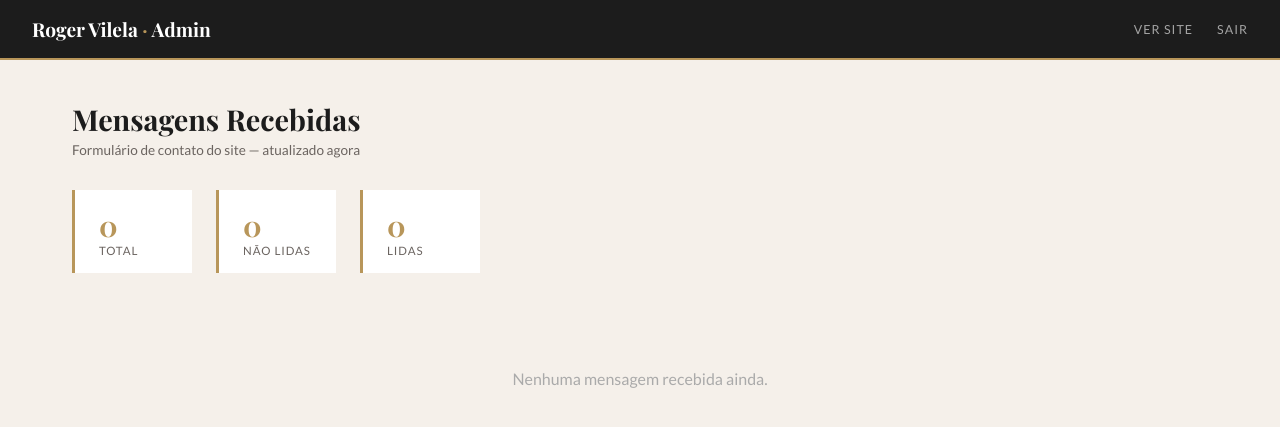
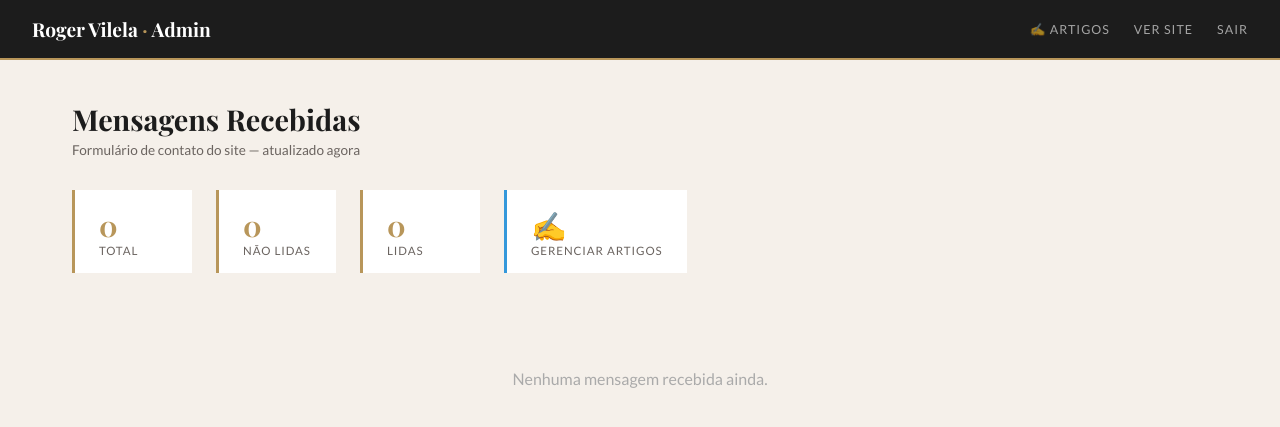
Before and after one commit to rogerluizassuncaovilela-arch/ROGER-VILELA-ADVOCACIA, a Flask app: page /admin in a window 1280 px wide. Shown: the top 427 px of the page. Run offline with Flask 3, Linux system fonts and the light colour scheme; the visitor is signed in with stand-in values (Sample User, id 1); data that the repository does not hold is empty; some libraries are stand-ins or nearby versions.

Commit message:
botao artigos no painel admin

```diff
--- a/templates/admin.html
+++ b/templates/admin.html
@@ -133,6 +133,7 @@
 <header>
   <div class="logo">Roger Vilela <span>·</span> Admin</div>
   <div class="header-right">
+    <a href="/admin/artigos">✍ Artigos</a>
     <a href="/" target="_blank">Ver Site</a>
     <a href="/admin/logout">Sair</a>
   </div>
@@ -148,6 +149,10 @@
     <div class="stat"><div class="stat-num">{{ total }}</div><div class="stat-label">Total</div></div>
     <div class="stat"><div class="stat-num">{{ nao_lidas }}</div><div class="stat-label">Não lidas</div></div>
     <div class="stat"><div class="stat-num">{{ total - nao_lidas }}</div><div class="stat-label">Lidas</div></div>
+    <div class="stat" style="border-left-color:#3498db;cursor:pointer;" onclick="window.location='/admin/artigos'">
+      <div class="stat-num" style="color:#3498db;">✍</div>
+      <div class="stat-label">Gerenciar Artigos</div>
+    </div>
   </div>
 
   {% if mensagens %}
```
